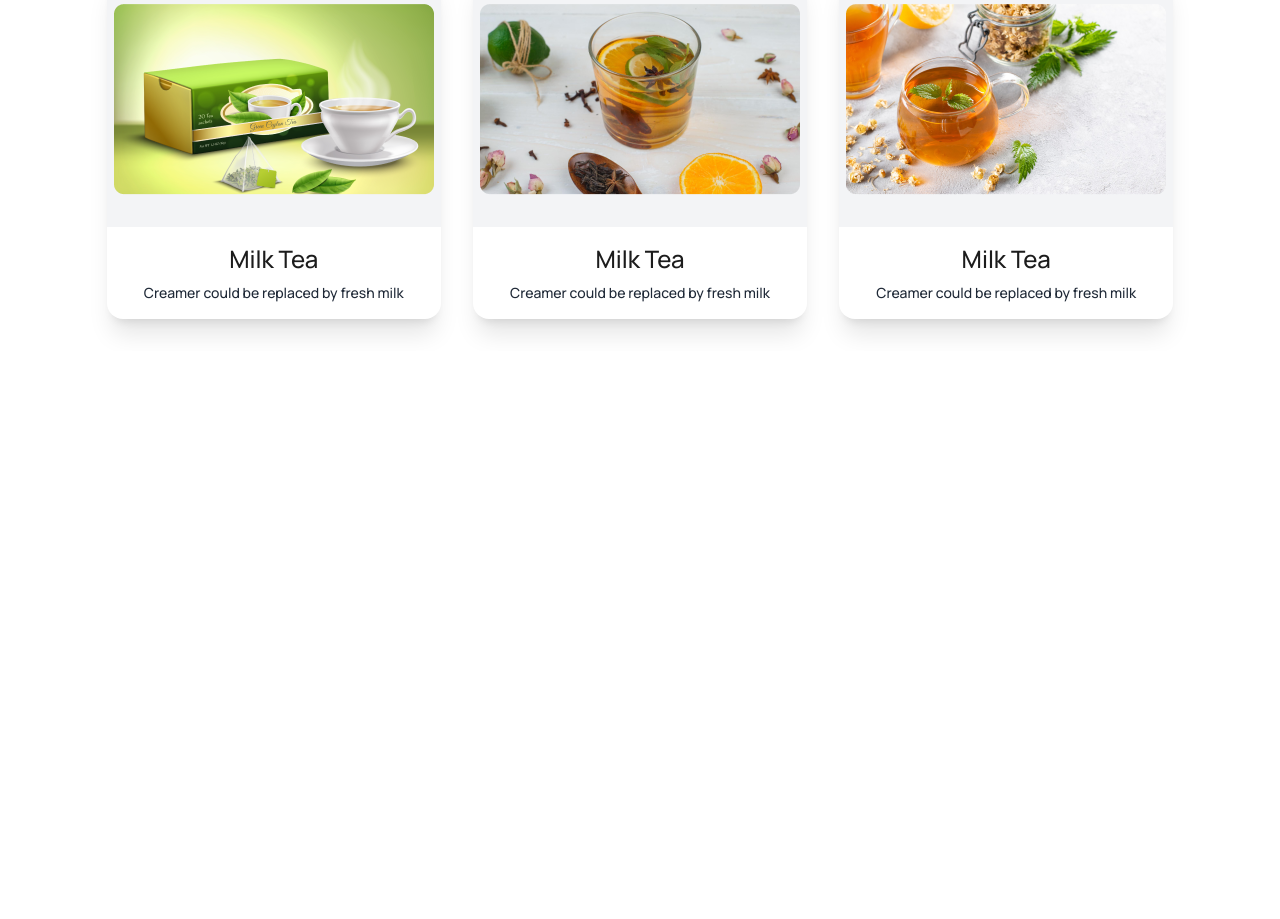
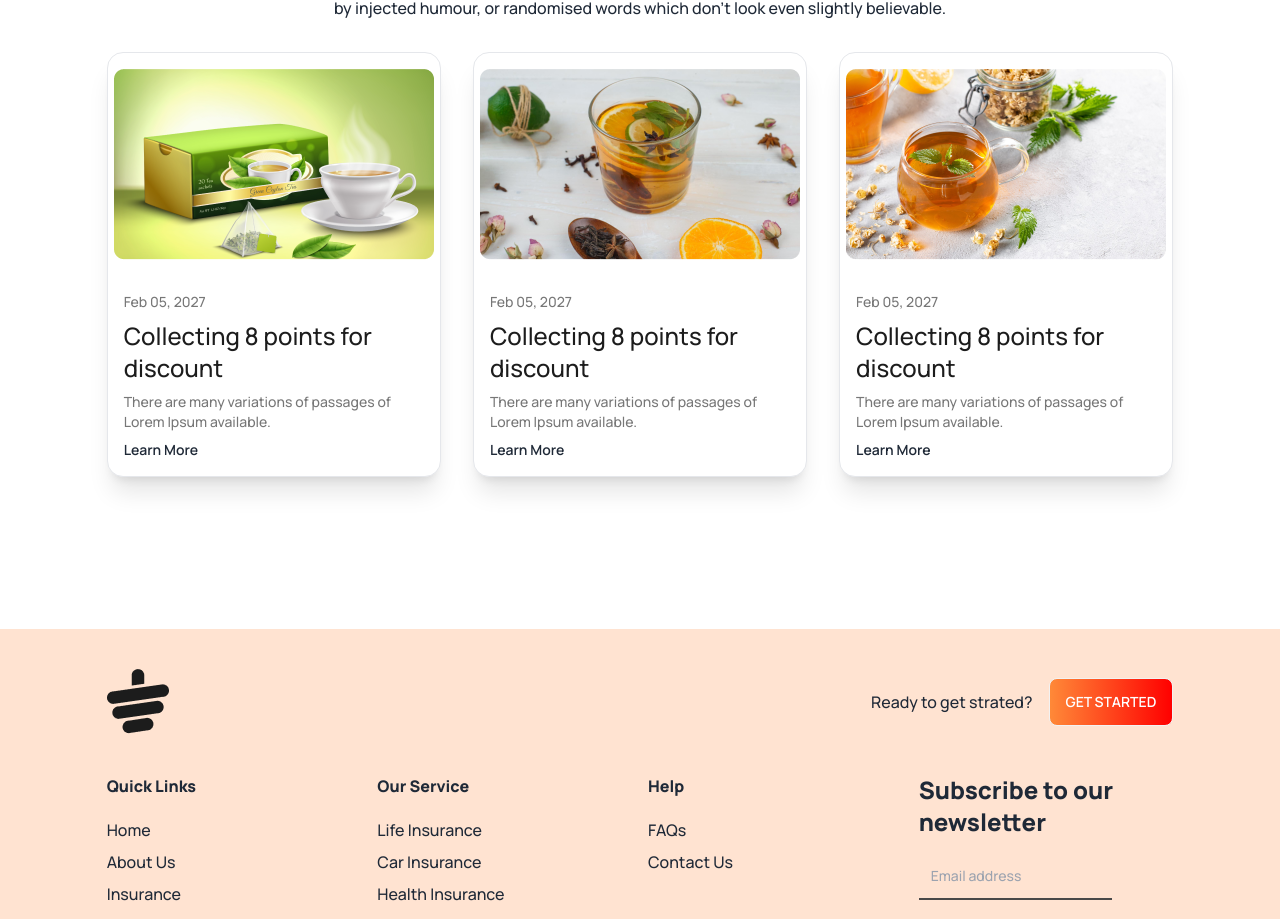
Before and after one commit to nimurr/tea-house-tailwind, a plain HTML site: page index.html in a window 1280 px wide. Shown: the part 2869-3788 px from the top of the page. Before the commit the page ends 3220 px from the top, so only its background shows below. Drawn offline with nearby package versions, Linux system fonts and the light colour scheme.

Commit message:
added footer

```diff
--- a/index.html
+++ b/index.html
@@ -7,6 +7,7 @@
   <title>Tea House</title>
   <link rel="preconnect" href="https://fonts.googleapis.com">
   <link rel="preconnect" href="https://fonts.gstatic.com" crossorigin>
+  <link rel="shortcut icon" href="images/cup.png" type="image/x-icon">
   <link href="https://fonts.googleapis.com/css2?family=Manrope:wght@500;600;800&display=swap" rel="stylesheet">
 
   <link href="https://cdn.jsdelivr.net/npm/daisyui@3.3.1/dist/full.css" rel="stylesheet" type="text/css" />
@@ -128,6 +129,7 @@
       </div>
     </section>
 
+    <!----------------------- review section  ----------------------------->
     <section class="w-10/12 bg-gradient-to-r to-[#F00]  from-[#FF8938] p-8 md:p-10 mx-auto rounded-xl my-10">
 
       <div class="grid grid-cols-1 lg:grid-cols-2 gap-10 items-center">
@@ -140,7 +142,7 @@
         </div>
         <div class="relative">
 
-          <div class="p-10 rounded-lg bg-white relative opacity-25 mb-20 z-0">
+          <div class="p-10 rounded-lg bg-white relative opacity-25 mb-12 z-0">
             <img class="absolute -mt-16 -ml-16 border-4 border-inherit rounded-full" src="images/client.png" alt="">
             <p class="text-[#777]">We are providing the best and suitable home insurance services for the people who are interested to treatment</p>
             <h2 class="font-bold my-2">Ilham Yuda</h2>
@@ -150,7 +152,7 @@
             </div>
           </div>
 
-          <div class="p-10 rounded-lg bg-white absolute top-48 lg:-left-10 lg:w-[500px] z-10">
+          <div class="p-10 rounded-lg bg-white absolute top-36 lg:-left-20 lg:w-[550px] z-10">
             <img class="absolute -mt-16 -ml-16 border-4 border-inherit rounded-full" src="images/client.png" alt="">
             <p class="text-[#777]">We are providing the best and suitable home insurance services for the people who are interested to treatment</p>
             <h2 class="font-bold my-2">Ilham Yuda</h2>
@@ -174,38 +176,94 @@
       </div>
     </section>
 
-    <section class="w-10/12 mx-auto">
+    <!--------------- news section  -------------------->
+    <section class="w-10/12 mx-auto py-10 md:my-20">
       <div class="w-10/12 mx-auto text-center my-8">
         <h2 class="text-5xl mb-4 com-color">News & Events</h2>
         <p>There are many variations of passages of Lorem Ipsum available, but the majority have suffered alteration in some form, by injected humour, or randomised words which don't look even slightly believable.  </p>
       </div>
       <div class="grid grid-cols-1 md:grid-cols-2 lg:grid-cols-3 gap-8 my-8">
-        <div class="card card-compact bg-base-100 shadow-xl">
-          <figure class="bg-gray-100 py-8"><img src="images/news-1.png" alt="Shoes" /></figure>
+        <div class="card card-compact bg-base-100 shadow-xl border">
+          <figure class=" py-4"><img src="images/news-1.png" alt="Shoes" /></figure>
           <div class="card-body">
-            <h2 class="text-2xl com-color text-center">Milk Tea</h2>
-            <p class="text-center">Creamer could be replaced by fresh milk</p>
+            <span class="text-[#777]">Feb 05, 2027</span>
+            <h2 class="text-2xl com-color">Collecting 8 points for discount</h2>
+            <p class="text-[#777]">There are many variations of passages of Lorem Ipsum available.</p>
+            <a href="#" class="font-semibold">Learn More</a>
           </div>
         </div>
-        <div class="card card-compact bg-base-100 shadow-xl">
-          <figure class="bg-gray-100 py-8"><img src="images/news-2.png" alt="Shoes" /></figure>
+        <div class="card card-compact bg-base-100 shadow-xl border">
+          <figure class=" py-4"><img src="images/news-2.png" alt="Shoes" /></figure>
           <div class="card-body">
-            <h2 class="text-2xl com-color text-center">Milk Tea</h2>
-            <p class="text-center">Creamer could be replaced by fresh milk</p>
+            <span class="text-[#777]">Feb 05, 2027</span>
+            <h2 class="text-2xl com-color">Collecting 8 points for discount</h2>
+            <p class="text-[#777]">There are many variations of passages of Lorem Ipsum available.</p>
+            <a href="#" class="font-semibold">Learn More</a>
           </div>
         </div>
-        <div class="card card-compact bg-base-100 shadow-xl">
-          <figure class="bg-gray-100 py-8"><img src="images/news-3.png" alt="Shoes" /></figure>
+        <div class="card card-compact bg-base-100 shadow-xl border">
+          <figure class=" py-4"><img src="images/news-3.png" alt="Shoes" /></figure>
           <div class="card-body">
-            <h2 class="text-2xl com-color text-center">Milk Tea</h2>
-            <p class="text-center">Creamer could be replaced by fresh milk</p>
+            <span class="text-[#777]">Feb 05, 2027</span>
+            <h2 class="text-2xl com-color">Collecting 8 points for discount</h2>
+            <p class="text-[#777]">There are many variations of passages of Lorem Ipsum available.</p>
+            <a href="#" class="font-semibold">Learn More</a>
           </div>
         </div>
       </div>
     </section>
+  </main>
+<!--------------------- footer  --------------------->
+  <footer class="bg-[#ff88383b]">
+      <div class="w-10/12 mx-auto py-10 ">
+        <div class="flex justify-between md:flex-row flex-col gap-4 items-center">
+          <div>
+            <img src="images/cup.png" alt="">
+          </div>
+          <div class="flex items-center">
+            <p>Ready to get strated?</p>
+            <button class="bg-gradient-to-r to-[#F00]  from-[#FF8938] btn text-white ml-4">Get Started</button>
+          </div>
+        </div>
 
-  </main>
-
+        <div class="my-10 grid grid-cols-1 md:grid-cols-2 lg:grid-cols-4 justify-between gap-4">
+          <div>
+            <h2 class="font-bold mb-4">Quick Links</h2>
+            <ul>
+              <li class="leading-loose cursor-pointer hover:text-[orange] duration-200">Home</li>
+              <li class="leading-loose cursor-pointer hover:text-[orange] duration-200">About Us</li>
+              <li class="leading-loose cursor-pointer hover:text-[orange] duration-200">Insurance</li>
+              <li class="leading-loose cursor-pointer hover:text-[orange] duration-200">Privacy Policy</li>
+            </ul>
+          </div>
+          <div>
+            <h2 class="font-bold mb-4">Our Service</h2>
+            <ul>
+              <li class="leading-loose cursor-pointer hover:text-[orange] duration-200">Life Insurance</li>
+              <li class="leading-loose cursor-pointer hover:text-[orange] duration-200">Car Insurance</li>
+              <li class="leading-loose cursor-pointer hover:text-[orange] duration-200">Health Insurance</li>
+              <li class="leading-loose cursor-pointer hover:text-[orange] duration-200">House Insurance</li>
+            </ul>
+          </div>
+          <div>
+            <h2 class="font-bold mb-4">Help</h2>
+            <ul>
+              <li class="leading-loose cursor-pointer hover:text-[orange] duration-200">FAQs</li>
+              <li class="leading-loose cursor-pointer hover:text-[orange] duration-200">Contact Us</li>
+            </ul>
+          </div>
+          <div>
+            <h2 class="font-bold mb-4 text-2xl">Subscribe to our newsletter</h2>
+             <input type="email" name="" placeholder="Email address" id="" class="bg-inherit border-b-2 border-[#494949]	p-3 text-sm">
+             <ul class="flex my-8">
+              <li><i class="fa-brands hover:text-[orange] mr-4 fa-facebook-f"></i></li>
+              <li><i class="fa-brands hover:text-[orange] mr-4 fa-twitter"></i></li>
+              <li><i class="fa-brands hover:text-[orange] mr-4 fa-instagram"></i></li>
+             </ul>
+          </div>
+        </div>
+      </div>
+  </footer>
 
 
 
```
